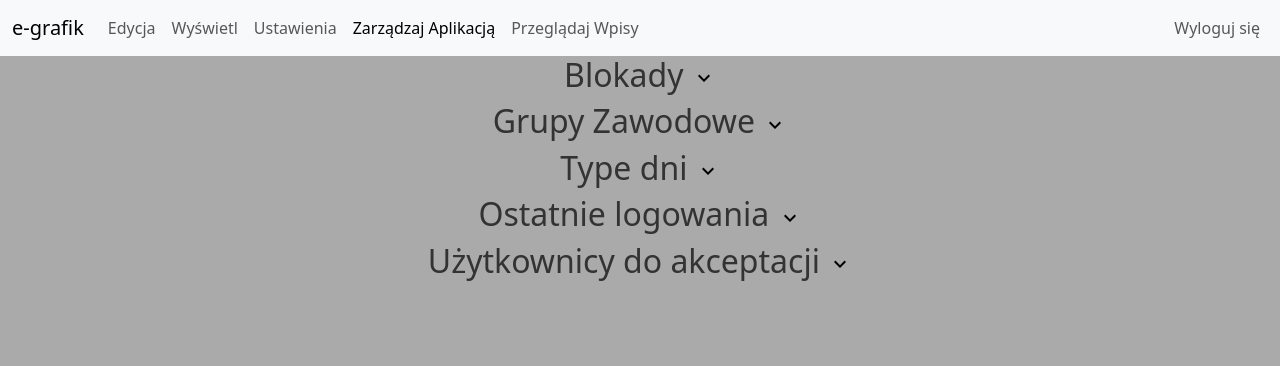
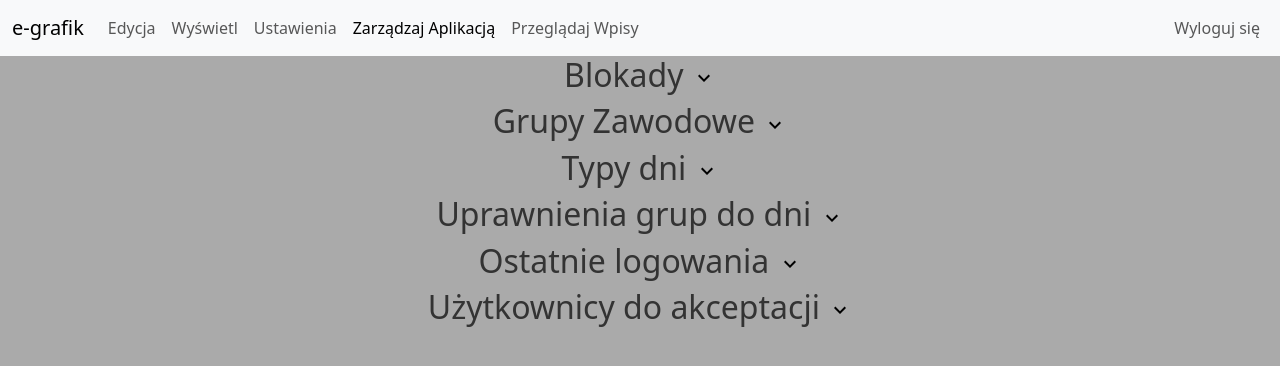
Before and after one commit to MikolajMroczkowski/grafikv2, a PHP site: page /admManage.php in a window 1280 px wide. Shown: the top 366 px of the page. Run offline with PHP 8.4, Linux system fonts and the light colour scheme; the visitor is signed in with stand-in values (Sample User, id 1); tables that the repository leaves empty hold one stand-in row (values such as "Sample post"); some libraries are stand-ins or nearby versions.

Commit message:
Responsywność i frontend uprawnień
Poprawiono wygodę korzystania, napisano frontend uprawnień

```diff
--- a/admManage.php
+++ b/admManage.php
@@ -30,7 +30,7 @@ if (!isset($_SESSION['isAdmin']) || $_SESSION['isAdmin'] != true) {
     renderMenu("adminManage") ?>
     <div class="position-absolute bottom-0 end-0" id="alert_placeholder"></div>
     <div class="centered">
-        <h2>Blokady <img id="blokadyDivClick" onclick="toogleDiv('blokadyDiv','blokadyDivClick')" src="./assets/icons/expand_more_black_24dp.svg"></h2>
+        <h2 class="click"  onclick="toogleDiv('blokadyDiv','blokadyDivClick')">Blokady <img id="blokadyDivClick" src="./assets/icons/expand_more_black_24dp.svg"></h2>
 
         <div style="display: none;" id='blokadyDiv'>
         <input id="dataBlokady" type="date"><input class='adminBlokadaUstawienie' type="numeric" id="month" placeholder="miesiąc"><input class='adminBlokadaUstawienie' type="numeric" id="year" placeholder="rok">
@@ -66,7 +66,7 @@ if (!isset($_SESSION['isAdmin']) || $_SESSION['isAdmin'] != true) {
         $sql = "SELECT * FROM grupyZawodowe";
         $result = $conn->query($sql);
         if ($result->num_rows > 0) {
-            echo '<h2>Grupy Zawodowe <img id="grupyZawodoweClick" onclick="toogleDiv(`grupyZawodowe`,`grupyZawodoweClick`)" src="./assets/icons/expand_more_black_24dp.svg"></h2><div style="display: none;" id="grupyZawodowe"><input placeholder="nazwa" id="nazwaGrupy"> <button class="btn btn-success" onclick="createWorkGrup(document.getElementById(`nazwaGrupy`).value)">Utwóż</button><table class="centered adminListing">';
+            echo '<h2 class="click" onclick="toogleDiv(`grupyZawodowe`,`grupyZawodoweClick`)">Grupy Zawodowe <img id="grupyZawodoweClick" src="./assets/icons/expand_more_black_24dp.svg"></h2><div style="display: none;" id="grupyZawodowe"><input placeholder="nazwa" id="nazwaGrupy"> <button class="btn btn-success" onclick="createWorkGrup(document.getElementById(`nazwaGrupy`).value)">Utwóż</button><table class="centered adminListing">';
             echo '<tr>';
             echo '<th>id</th>';
             echo '<th>Grupa</th>';
@@ -84,7 +84,7 @@ if (!isset($_SESSION['isAdmin']) || $_SESSION['isAdmin'] != true) {
         $sql = "SELECT * FROM typyDni";
         $result = $conn->query($sql);
         if ($result->num_rows > 0) {
-            echo '<h2>Type dni <img id="typyDniClick" onclick="toogleDiv(`typyDni`,`typyDniClick`)" src="./assets/icons/expand_more_black_24dp.svg"></h2><div style="display: none;" id="typyDni"><input placeholder="nazwa" id="typeName"> <button class="btn btn-success" onclick="createType(document.getElementById(`typeName`).value)">Utwóż</button><table class="centered adminListing">';
+            echo '<h2 class="click" onclick="toogleDiv(`typyDni`,`typyDniClick`)">Typy dni <img id="typyDniClick" src="./assets/icons/expand_more_black_24dp.svg"></h2><div style="display: none;" id="typyDni"><input placeholder="nazwa" id="typeName"> <button class="btn btn-success" onclick="createType(document.getElementById(`typeName`).value)">Utwóż</button><table class="centered adminListing">';
             echo '<tr>';
             echo '<th>id</th>';
             echo '<th>Grupa</th>';
@@ -99,10 +99,50 @@ if (!isset($_SESSION['isAdmin']) || $_SESSION['isAdmin'] != true) {
             }
             echo '</table><br></div>';
         }
+        $sql = "SELECT uprawnieniaDniDlaGrup.id AS uprawnienieId, grupyZawodowe.id AS grupaId, grupyZawodowe.Etykieta AS nazwaGrupy, typyDni.id AS typId, typyDni.etykieta AS nazwaTypu FROM uprawnieniaDniDlaGrup LEFT JOIN typyDni ON uprawnieniaDniDlaGrup.typDnia = typyDni.id LEFT JOIN grupyZawodowe ON uprawnieniaDniDlaGrup.grupa = grupyZawodowe.id;";
+        $result = $conn->query($sql);
+        if ($result->num_rows > 0) {
+            echo '<h2 class="click" onclick="toogleDiv(`uprawnieniaGrup`,`uprawnieniaGrupClick`)">Uprawnienia grup do dni <img id="uprawnieniaGrupClick" src="./assets/icons/expand_more_black_24dp.svg"></h2><div style="display: none;" id="uprawnieniaGrup">';
+            echo '<select id="grupa">';
+            $sql = "SELECT * from grupyZawodowe";
+        $result = $conn->query($sql);
+            while ($row = $result->fetch_assoc()) {
+                echo '<option value="'.$row['id'].'">';
+                echo $row['Etykieta'];
+                echo '</option>';
+            }
+            echo '</select>';
+            echo'do';
+            echo '<select id="dzien">';
+            $sql = "SELECT * from typyDni";
+        $result = $conn->query($sql);
+            while ($row = $result->fetch_assoc()) {
+                echo '<option value="'.$row['id'].'">';
+                echo $row['etykieta'];
+                echo '</option>';
+            }
+            echo '</select>';
+            echo '<button class="btn btn-success" onclick="createType(document.getElementById(`typeName`).value)">Utwóż</button><table class="centered adminListing">';
+            echo '<tr>';
+            echo '<th>Dzień (ID)</th>';
+            echo '<th>Grupa (ID)</th>';
+            echo '<th>Usuń</th>';
+            echo '</tr>';
+            $sql = "SELECT uprawnieniaDniDlaGrup.id AS uprawnienieId, grupyZawodowe.id AS grupaId, grupyZawodowe.Etykieta AS nazwaGrupy, typyDni.id AS typId, typyDni.etykieta AS nazwaTypu FROM uprawnieniaDniDlaGrup LEFT JOIN typyDni ON uprawnieniaDniDlaGrup.typDnia = typyDni.id LEFT JOIN grupyZawodowe ON uprawnieniaDniDlaGrup.grupa = grupyZawodowe.id;";
+        $result = $conn->query($sql);
+            while ($row = $result->fetch_assoc()) {
+                echo '<tr>';
+                echo '<td>'.$row['nazwaTypu'].' ('.$row['typId'].')</td>';
+                echo '<td>'.$row['nazwaGrupy'].' ('.$row['grupaId'].')</td>';
+                echo '<td><button class="btn btn-danger" onclick="removeAuthorization('.$row['uprawnienieId'].')">Usuń</buttton></td>';
+                echo '</tr>';
+            }
+            echo '</table><br></div>';
+        }
         $sql = "SELECT max(logLogowan.timestamp) as time,users.name as imie,users.user as username FROM logLogowan LEFT JOIN users on logLogowan.user = users.id GROUP BY logLogowan.user";
         $result = $conn->query($sql);
         if ($result->num_rows > 0) {
-            echo '<h2>Ostatnie logowania <img id="lastLoginClick" onclick="toogleDiv(`lastLogin`,`lastLoginClick`)" src="./assets/icons/expand_more_black_24dp.svg"></h2><div id="lastLogin" style="display: none;"><table class="centered adminListing">';
+            echo '<h2 class="click" onclick="toogleDiv(`lastLogin`,`lastLoginClick`)">Ostatnie logowania <img id="lastLoginClick"  src="./assets/icons/expand_more_black_24dp.svg"></h2><div id="lastLogin" style="display: none;"><table class="centered adminListing">';
             echo '<tr>';
             echo '<th>Data</th>';
             echo '<th>Użytkownik</th>';
@@ -122,7 +162,7 @@ if (!isset($_SESSION['isAdmin']) || $_SESSION['isAdmin'] != true) {
         $sql = "SELECT akceptaction.id as id,akceptaction.user as username,akceptaction.name as imie,akceptaction.mail as mail,grupyZawodowe.Etykieta as grupaZawodowa from akceptaction LEFT JOIN grupyZawodowe ON grupyZawodowe.id = akceptaction.grupaZawodowa";
         $result = $conn->query($sql);
         if ($result->num_rows > 0) {
-            echo '<h2>Użytkownicy do akceptacji <img id="doAkceptacjiClick" onclick="toogleDiv(`doAkceptacji`,`doAkceptacjiClick`)" src="./assets/icons/expand_more_black_24dp.svg"></h2><div id="doAkceptacji" style="display: none;"><table class="centered adminListing">';
+            echo '<h2 class="click" onclick="toogleDiv(`doAkceptacji`,`doAkceptacjiClick`)">Użytkownicy do akceptacji <img id="doAkceptacjiClick" src="./assets/icons/expand_more_black_24dp.svg"></h2><div id="doAkceptacji" style="display: none;"><table class="centered adminListing">';
             echo '<tr>';
             echo '<th>Id</th>';
             echo '<th>Nazwa Użytkownika</th>';
@@ -148,7 +188,7 @@ if (!isset($_SESSION['isAdmin']) || $_SESSION['isAdmin'] != true) {
         $sql = "SELECT users.id as id,users.user as username,users.name as imie,users.mail as mail,grupyZawodowe.Etykieta as grupaZawodowa from users LEFT JOIN grupyZawodowe ON grupyZawodowe.id = users.grupaZawodowa";
         $result = $conn->query($sql);
         if ($result->num_rows > 0) {
-            echo '<h2>Aktualni użytkownicy <img id="usersClick" onclick="toogleDiv(`users`,`usersClick`)" src="./assets/icons/expand_more_black_24dp.svg"></h2><div id="users" style="display: none;"><table class="centered adminListing">';
+            echo '<h2 class="click" onclick="toogleDiv(`users`,`usersClick`)">Aktualni użytkownicy <img id="usersClick" src="./assets/icons/expand_more_black_24dp.svg"></h2><div id="users" style="display: none;"><table class="centered adminListing">';
             echo '<tr>';
             echo '<th>Id</th>';
             echo '<th>Nazwa Użytkownika</th>';
--- a/assets/css/main.css
+++ b/assets/css/main.css
@@ -126,3 +126,7 @@ body {
 .adminBlokadaUstawienie {
     width: 75px;
 }
+
+.click {
+    cursor: pointer;
+}
```
